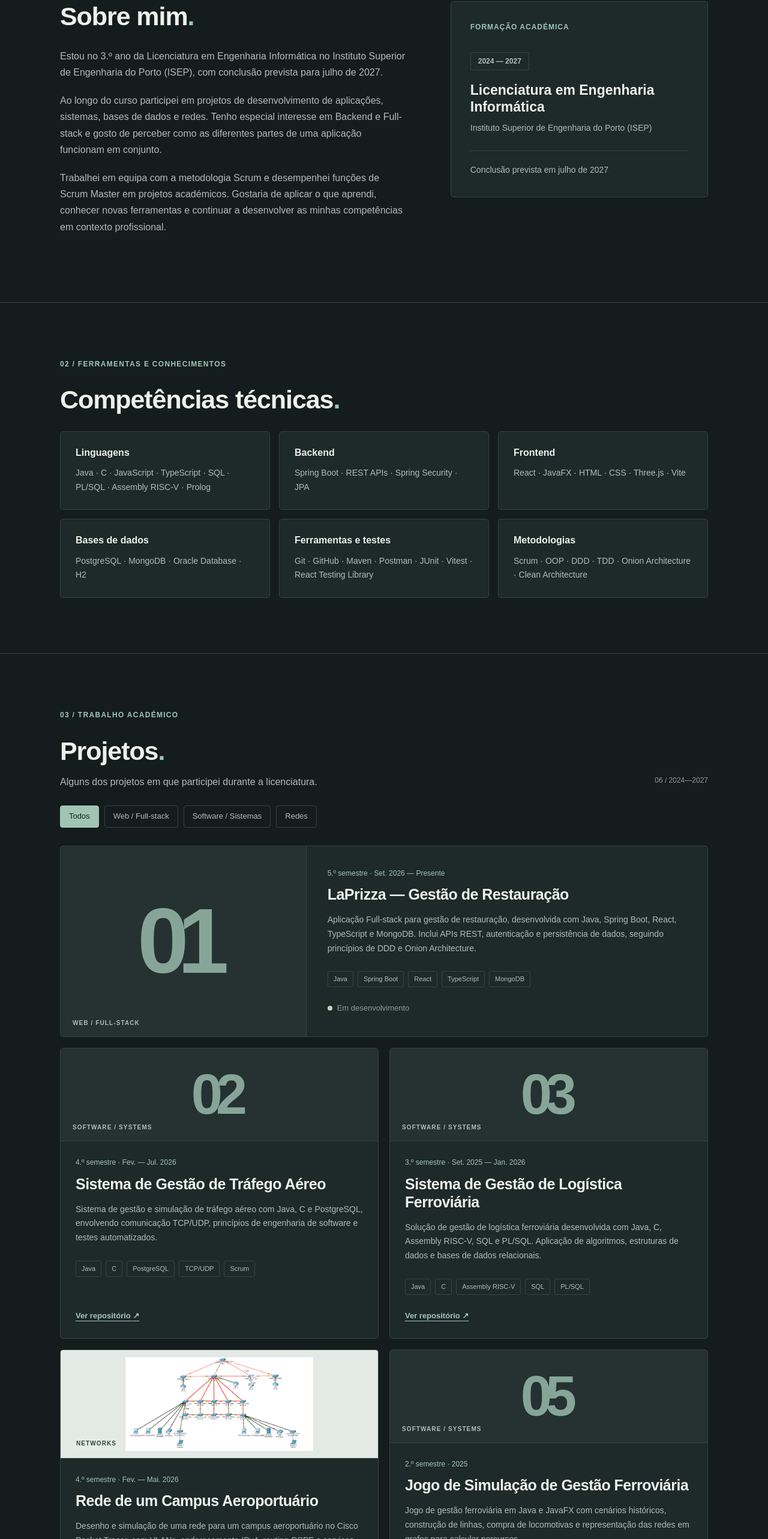
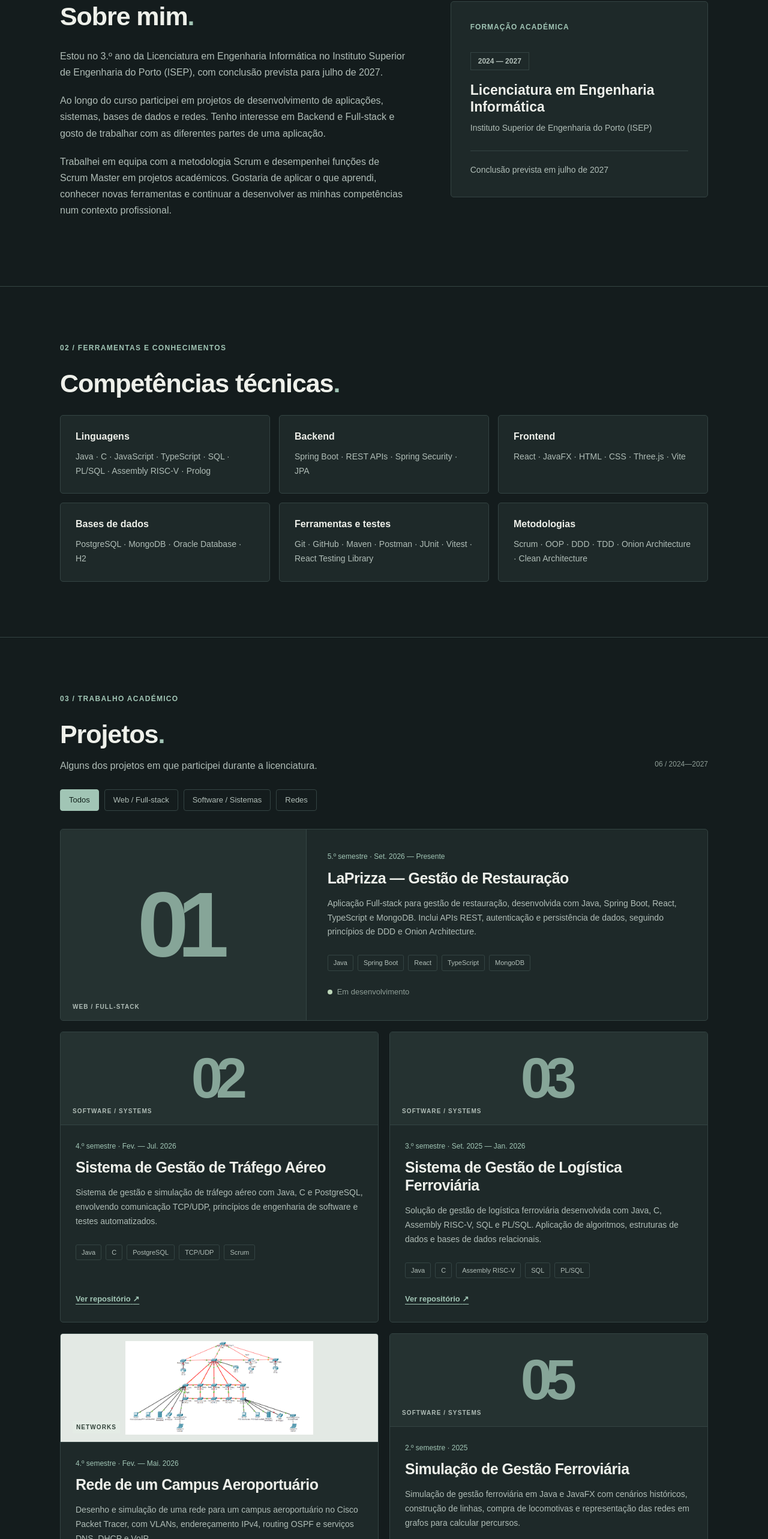
Before and after one commit to AfonsoMachado1892/AfonsoMachado1892.github.io, a React (Vite) app: page / in a window 1280 px wide. Shown: the part 983-3549 px from the top of the page at 60% size. Built offline with nearby package versions, Linux system fonts and the light colour scheme.

Commit message:
Update profile and projects.ts

```diff
--- a/src/data/profile.ts
+++ b/src/data/profile.ts
@@ -19,12 +19,12 @@ export const profile = {
   about: {
     pt: [
       "Estou no 3.º ano da Licenciatura em Engenharia Informática no Instituto Superior de Engenharia do Porto (ISEP), com conclusão prevista para julho de 2027.",
-      "Ao longo do curso participei em projetos de desenvolvimento de aplicações, sistemas, bases de dados e redes. Tenho especial interesse em Backend e Full-stack e gosto de perceber como as diferentes partes de uma aplicação funcionam em conjunto.",
-      "Trabalhei em equipa com a metodologia Scrum e desempenhei funções de Scrum Master em projetos académicos. Gostaria de aplicar o que aprendi, conhecer novas ferramentas e continuar a desenvolver as minhas competências em contexto profissional.",
+      "Ao longo do curso participei em projetos de desenvolvimento de aplicações, sistemas, bases de dados e redes. Tenho interesse em Backend e Full-stack e gosto de trabalhar com as diferentes partes de uma aplicação.",
+      "Trabalhei em equipa com a metodologia Scrum e desempenhei funções de Scrum Master em projetos académicos. Gostaria de aplicar o que aprendi, conhecer novas ferramentas e continuar a desenvolver as minhas competências num contexto profissional.",
     ],
     en: [
       "I am a third-year Computer Engineering student at Instituto Superior de Engenharia do Porto (ISEP), with graduation expected in July 2027.",
-      "During my degree, I have worked on application development, systems, databases and networking projects. I am particularly interested in Backend and Full-stack development, and in understanding how the different parts of an application work together.",
+      "During my degree, I have worked on application development, systems, databases and networking projects. I am interested in Backend and Full-stack development, and with working with the different parts of an application.",
       "I have worked in teams using Scrum and served as Scrum Master in academic projects. I would like to apply what I have learned, discover new tools and continue developing my skills in a professional environment.",
     ],
   },
--- a/src/data/projects.ts
+++ b/src/data/projects.ts
@@ -75,11 +75,11 @@ export const projects: Project[] = [
     id: "railway-game",
     number: "05",
     category: "systems",
-    title: { pt: "Jogo de Simulação de Gestão Ferroviária", en: "Railway Management Simulation Game" },
+    title: { pt: "Simulação de Gestão Ferroviária", en: "Railway Management Simulation" },
     period: { pt: "2.º semestre · 2025", en: "2nd semester · 2025" },
     description: {
-      pt: "Jogo de gestão ferroviária em Java e JavaFX com cenários históricos, construção de linhas, compra de locomotivas e representação das redes em grafos para calcular percursos.",
-      en: "Railway management game in Java and JavaFX with historical scenarios, railway construction, locomotive purchases and graph-based route calculation.",
+      pt: "Simulação de gestão ferroviária em Java e JavaFX com cenários históricos, construção de linhas, compra de locomotivas e representação das redes em grafos para calcular percursos.",
+      en: "Railway management Simulation in Java and JavaFX with historical scenarios, railway construction, locomotive purchases and graph-based route calculation.",
     },
     tech: ["Java", "JavaFX", "Grafos", "Dijkstra"],
     repo: "https://github.com/1241182-AfonsoMachado/railway-management-simulator-sem2",
@@ -91,8 +91,8 @@ export const projects: Project[] = [
     title: { pt: "Eigenfaces — Reconhecimento Facial", en: "Eigenfaces — Face Recognition System" },
     period: { pt: "1.º semestre · Set. 2024 — Jan. 2025", en: "1st semester · Sep. 2024 — Jan. 2025" },
     description: {
-      pt: "Sistema de reconhecimento facial em Java com o método Eigenfaces, utilizando operações matriciais, valores e vetores próprios para reconstrução de imagens e distância euclidiana para comparação de rostos.",
-      en: "Java face recognition system using the Eigenfaces method, matrix operations, eigenvalues and eigenvectors for image reconstruction, and Euclidean distance for face comparison.",
+      pt: "Sistema de reconhecimento facial em Java que utiliza operações matriciais, valores e vetores próprios para reconstrução de imagens e distância euclidiana para comparação de rostos.",
+      en: "Java face recognition system that uses matrix operations, eigenvalues and eigenvectors for image reconstruction, and Euclidean distance for face comparison.",
     },
     tech: ["Java", "Eigenfaces", "Linear Algebra", "Image Processing"],
     repo: "https://github.com/1241182-AfonsoMachado/eigenfaces-face-recognition-sem1",
```
